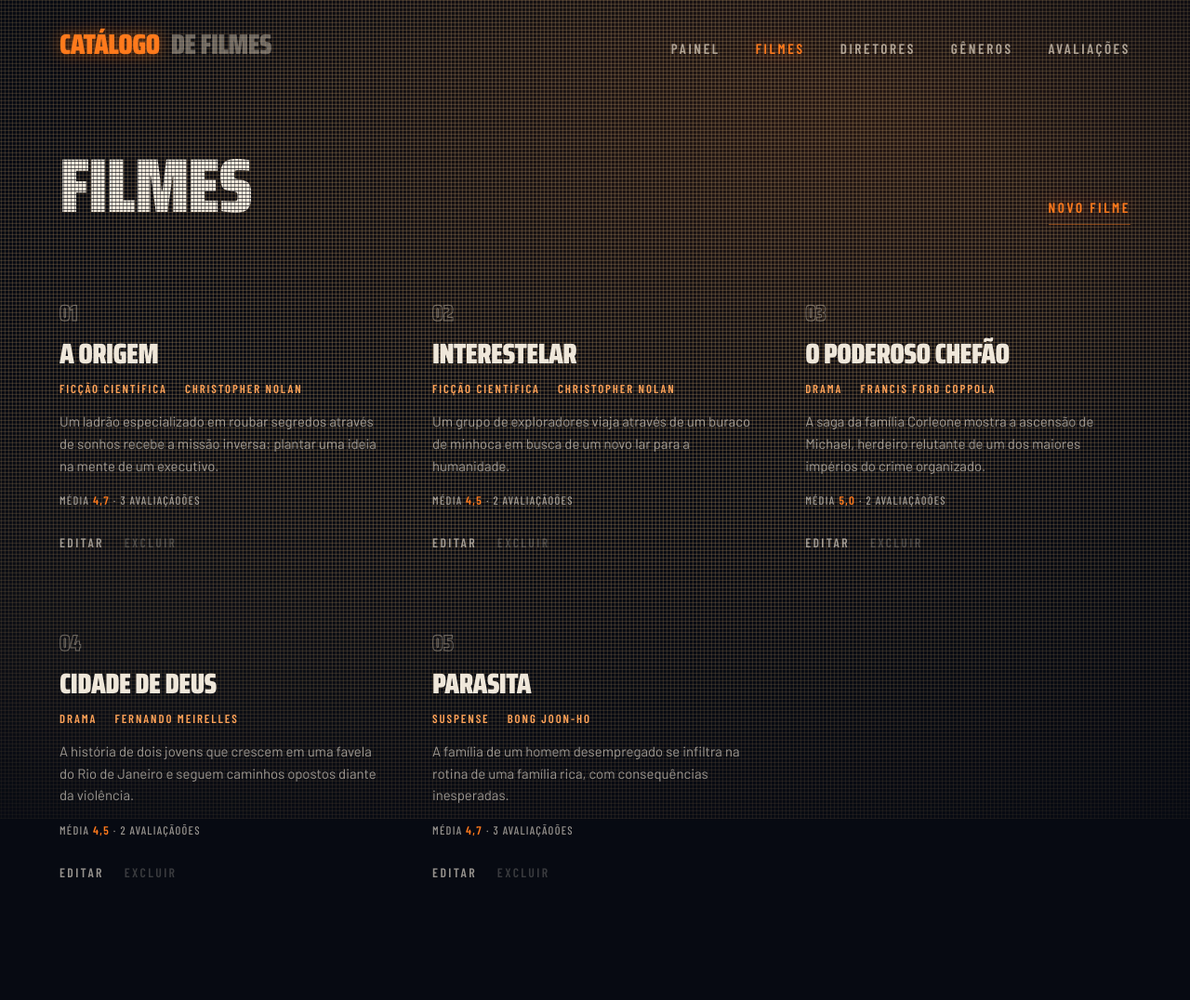
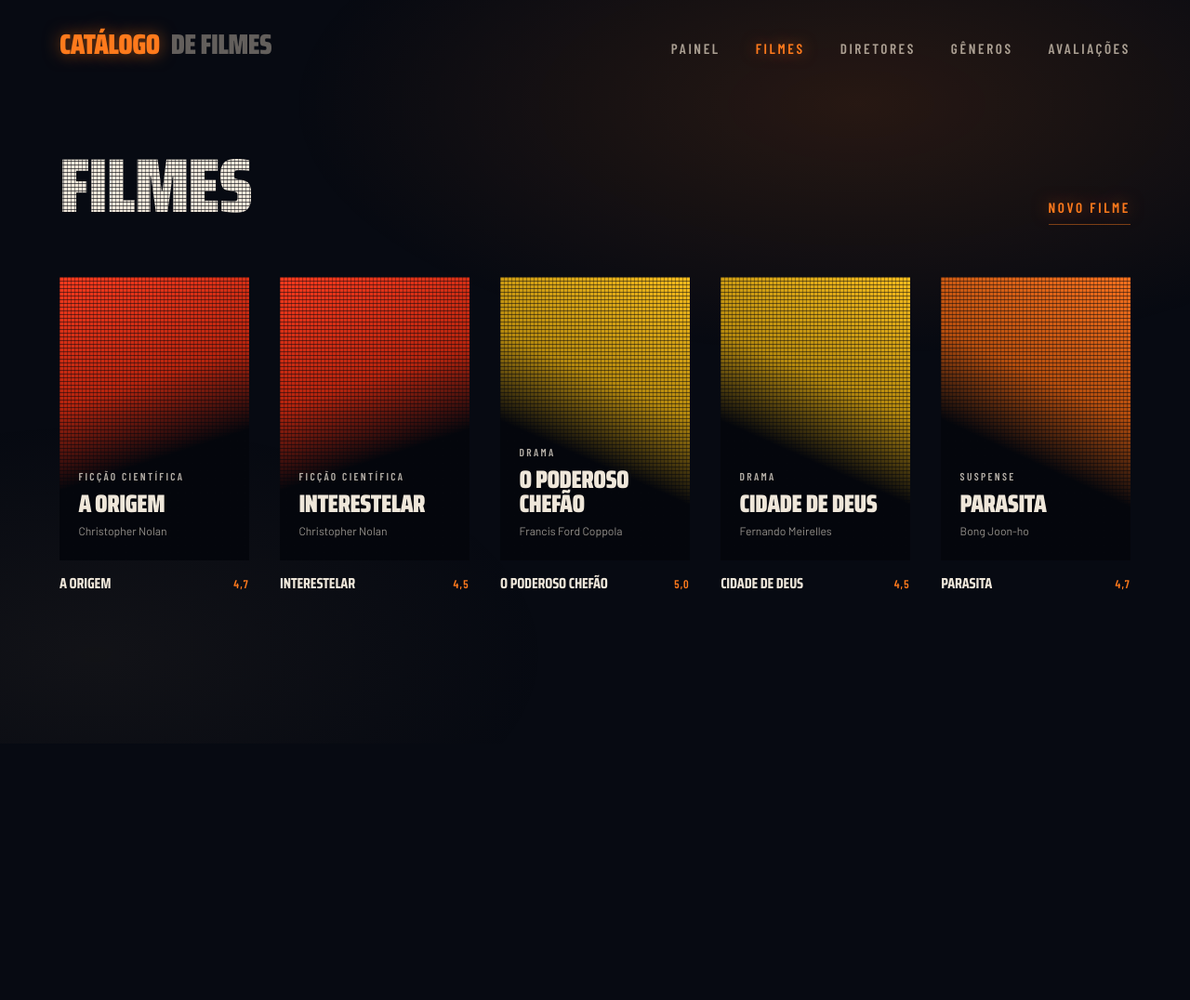
Before and after one commit to ljborgess/crud-filmes, a Django app: page /filmes/ in a window 1280 px wide. Shown: the whole page at 93% size. After the commit the page ends 635 px from the top, so only its background shows below. Run offline with Django 5.2, Linux system fonts and the light colour scheme; data comes from the database, SQL or seed files in the repository.

Commit message:
Adiciona telas de detalhe, capas autorais e grade de filmes
Telas novas:
- Detalhe de filme, diretor e genero. Cada uma e a prova visual de uma
  relacao 1:N: o filme lista suas avaliacoes e aponta para genero e
  diretor; diretor e genero listam seus filmes
- Clicar num filme agora abre o detalhe, nao mais o formulario de
  edicao; editar e excluir viram acoes dentro da pagina

Capas:
- Cada filme ganha uma capa autoral em CSS, sem imagem externa: campo de
  cor derivado do genero com a malha do mundo por cima
- Matiz entre 6 e 54 graus, a faixa do ambar ao laranja de catodo, para
  generos se distinguirem sem sair das duas cores do sistema
- Inclinacao do campo tambem varia, senao generos de matiz vizinha
  ficariam identicos
- Listagem de filmes vira grade de capas

Ajustes pedidos:
- Malha sai do fundo da pagina e permanece so dentro das letras
- Numerais do painel perdem as irmas apagadas atras: liam como falha de
  renderizacao em vez de profundidade

Correcoes:
- "avaliacaooes" no detalhe: pluralize precisa das duas formas
- Acao Excluir estava abaixo do piso de contraste em repouso

Sem mudanca de schema: matiz e inclinacao sao propriedades calculadas.

Co-Authored-By: Claude Opus 5 <noreply@anthropic.com>

```diff
--- a/catalogo/static/catalogo/style.css
+++ b/catalogo/static/catalogo/style.css
@@ -44,21 +44,16 @@ body {
 
 .gauze {
     position: fixed;
-    inset: -10vh -10vw;
+    inset: 0;
     z-index: 0;
     pointer-events: none;
+    /* chao limpo: so a luz do catodo, sem trama */
     background-image:
-        repeating-linear-gradient(0deg, var(--malha) 0 1px, transparent 1px 4px),
-        repeating-linear-gradient(90deg, var(--malha) 0 1px, transparent 1px 4px),
-        radial-gradient(ellipse 80% 55% at 68% 22%, rgba(255, 122, 28, 0.12), transparent 70%),
-        radial-gradient(ellipse 60% 50% at 10% 85%, rgba(200, 160, 106, 0.07), transparent 70%);
-    mask-image: radial-gradient(ellipse 90% 80% at 50% 40%, #000 35%, transparent 100%);
-    animation: deriva 32s linear infinite;
+        radial-gradient(ellipse 70% 50% at 72% 14%, rgba(255, 122, 28, 0.13), transparent 68%),
+        radial-gradient(ellipse 55% 45% at 8% 88%, rgba(200, 160, 106, 0.06), transparent 70%);
 }
 
-@keyframes deriva {
-    to { transform: translate3d(4px, 4px, 0); }
-}
+
 
 /* --- tipografia --------------------------------------------------------- */
 
@@ -506,7 +472,7 @@ h2.faixa-titulo {
 .acao-forte::after { transform: scaleX(1); opacity: 0.45; }
 .acao-forte:hover::after { opacity: 1; }
 
-.acao-recusa { color: var(--recusa); }
+.acao-recusa { color: rgba(239, 231, 218, 0.55); }
 .acao-recusa:hover, .acao-recusa:focus-visible { color: #ff5a3c; text-shadow: 0 0 16px rgba(255, 90, 60, 0.5); }
 
 /* --- formulário: campos sem caixa, só a base acesa ---------------------- */
@@ -690,10 +656,219 @@ input, textarea, select { caret-color: var(--golpe); }
 }
 
 @media (prefers-reduced-motion: reduce) {
-    .gauze { animation: none; }
     *, *::before, *::after {
         animation-duration: 1ms !important;
         animation-iteration-count: 1 !important;
         transition-duration: 1ms !important;
     }
 }
+
+/* --- capa autoral do filme ---------------------------------------------- */
+
+.capa {
+    position: relative;
+    aspect-ratio: 2 / 3;
+    overflow: hidden;
+    background: var(--fundo-fundo);
+    display: flex;
+    flex-direction: column;
+    justify-content: flex-end;
+    padding: 12% 10% 11%;
+    transition: transform var(--beat) var(--saida);
+}
+
+/* o campo de cor: uma diagonal do gênero cortando o terço superior */
+.capa-campo {
+    position: absolute;
+    inset: 0;
+    background:
+        linear-gradient(var(--inclinacao, 197deg),
+            hsl(var(--matiz) 92% 54%) 0%,
+            hsl(var(--matiz) 86% 38%) 38%,
+            transparent 62%);
+}
+
+/* a mesma trama das letras, agora sobre o campo */
+.capa-malha {
+    position: absolute;
+    inset: 0;
+    background-image:
+        repeating-linear-gradient(0deg, rgba(4, 6, 12, 0.5) 0 1px, transparent 1px 4px),
+        repeating-linear-gradient(90deg, rgba(4, 6, 12, 0.32) 0 1px, transparent 1px 4px);
+}
+
+.capa-genero,
+.capa-titulo,
+.capa-diretor { position: relative; }
+
+.capa-genero {
+    font-family: 'Barlow Condensed', sans-serif;
+    font-weight: 600;
+    font-size: clamp(0.56rem, 1vw, 0.72rem);
+    letter-spacing: 0.2em;
+    text-transform: uppercase;
+    color: var(--osso);
+    opacity: 0.75;
+    margin-bottom: 0.7em;
+}
+
+.capa-titulo {
+    font-family: 'Saira Condensed', sans-serif;
+    font-weight: 900;
+    text-transform: uppercase;
+    font-size: clamp(1.05rem, 2.1vw, 1.75rem);
+    line-height: 0.96;
+    letter-spacing: -0.02em;
+    color: var(--osso);
+    text-wrap: balance;
+}
+
+.capa-diretor {
+    font-family: 'Barlow', sans-serif;
+    font-size: clamp(0.62rem, 0.95vw, 0.78rem);
+    color: var(--osso-fraco);
+    margin-top: 0.55em;
+}
+
+/* --- grade de capas ------------------------------------------------------ */
+
+.grade {
+    display: grid;
+    grid-template-columns: repeat(auto-fill, minmax(min(100%, 190px), 1fr));
+    gap: clamp(22px, 2.6vw, 38px);
+}
+
+.cartaz { text-decoration: none; display: block; }
+
+.cartaz .abaixo {
+    margin-top: 12px;
+    display: flex;
+    align-items: baseline;
+    justify-content: space-between;
+    gap: 10px;
+}
+
+.cartaz .abaixo .nome {
+    font-family: 'Saira Condensed', sans-serif;
+    font-weight: 700;
+    text-transform: uppercase;
+    font-size: 1rem;
+    letter-spacing: -0.01em;
+    color: var(--osso);
+    transition: color var(--beat) var(--saida);
+}
+
+.cartaz .abaixo .nota {
+    font-family: 'Barlow Condensed', sans-serif;
+    font-weight: 600;
+    font-size: 0.78rem;
+    letter-spacing: 0.1em;
+    color: var(--golpe);
+    white-space: nowrap;
+}
+
+.cartaz:hover .capa { transform: translateY(-6px); }
+.cartaz:hover .abaixo .nome { color: var(--golpe); }
+
+/* --- página de detalhe --------------------------------------------------- */
+
+.detalhe-topo {
+    display: grid;
+    grid-template-columns: minmax(0, 240px) minmax(0, 1fr);
+    gap: clamp(28px, 4vw, 60px);
+    align-items: start;
+    margin-bottom: clamp(36px, 5vw, 64px);
+}
+
+.detalhe-topo .titulo {
+    font-family: 'Saira Condensed', sans-serif;
+    font-weight: 900;
+    text-transform: uppercase;
+    font-size: clamp(2rem, 6vw, 4.6rem);
+    line-height: 1.02;
+    padding-top: 0.06em;
+    letter-spacing: -0.03em;
+    margin: 0 0 14px;
+    max-width: calc(100vw - 2.6rem);
+    background-image:
+        repeating-linear-gradient(0deg, rgba(4, 6, 12, 0.62) 0 1px, transparent 1px 4px),
+        repeating-linear-gradient(90deg, rgba(4, 6, 12, 0.4) 0 1px, transparent 1px 4px),
+        linear-gradient(var(--osso), var(--osso));
+    -webkit-background-clip: text;
+    background-clip: text;
+    color: transparent;
+}
+
+.detalhe-topo .sinopse {
+    color: var(--osso-fraco);
+    font-size: 1.02rem;
+    margin: 18px 0 24px;
+}
+
+.vinculos {
+    display: flex;
+    flex-wrap: wrap;
+    gap: 10px 26px;
+    margin-bottom: 20px;
+}
+
+.vinculo {
+    font-family: 'Barlow Condensed', sans-serif;
+    font-weight: 600;
+    font-size: 0.82rem;
+    letter-spacing: 0.15em;
+    text-transform: uppercase;
+    color: var(--golpe-claro);
+    text-decoration: none;
+    transition: color var(--beat) var(--saida);
+}
+
+.vinculo:hover { color: var(--golpe); }
+.vinculo span { color: var(--osso-fraco); margin-right: 0.5em; }
+
+.media-grande {
+    font-family: 'Saira Condensed', sans-serif;
+    font-weight: 900;
+    font-size: clamp(2rem, 4vw, 3rem);
+    line-height: 1;
+    color: var(--golpe);
+    filter: drop-shadow(0 0 16px rgba(255, 122, 28, 0.5));
+}
+
+/* lista de avaliações dentro do detalhe */
+.avaliacao-linha { padding: 20px 0; max-width: 72ch; }
+
+.avaliacao-linha .cabecalho {
+    display: flex;
+    align-items: baseline;
+    gap: 14px;
+    flex-wrap: wrap;
+    margin-bottom: 7px;
+}
+
+.avaliacao-linha .autor {
+    font-family: 'Saira Condensed', sans-serif;
+    font-weight: 700;
+    text-transform: uppercase;
+    font-size: 1.05rem;
+    color: var(--osso);
+}
+
+.avaliacao-linha .quando {
+    font-family: 'Barlow Condensed', sans-serif;
+    letter-spacing: 0.1em;
+    text-transform: uppercase;
+    font-size: 0.74rem;
+    color: var(--recusa);
+}
+
+.avaliacao-linha .texto { color: var(--osso-fraco); font-size: 0.95rem; margin: 0; }
+
+@media (max-width: 720px) {
+    .detalhe-topo {
+        grid-template-columns: minmax(0, 1fr);
+        gap: 24px;
+    }
+    .detalhe-topo .capa-lugar { max-width: 200px; }
+    .grade { grid-template-columns: repeat(auto-fill, minmax(min(100%, 140px), 1fr)); }
+}
--- /dev/null
+++ b/catalogo/templates/catalogo/_capa.html
@@ -0,0 +1,12 @@
+{% comment %}
+Capa autoral de um filme. Recebe `filme`.
+A matiz vem do gênero e fica na faixa do laranja de cátodo, então dois gêneros
+se distinguem sem que a capa saia das duas cores do sistema.
+{% endcomment %}
+<div class="capa" style="--matiz: {{ filme.genero.matiz }}; --inclinacao: {{ filme.genero.inclinacao }}deg" aria-hidden="true">
+    <span class="capa-campo"></span>
+    <span class="capa-malha"></span>
+    <span class="capa-genero">{{ filme.genero }}</span>
+    <span class="capa-titulo">{{ filme.titulo }}</span>
+    <span class="capa-diretor">{{ filme.diretor }}</span>
+</div>
--- a/catalogo/templates/catalogo/avaliacao_lista.html
+++ b/catalogo/templates/catalogo/avaliacao_lista.html
@@ -14,7 +14,7 @@
     {% for avaliacao in avaliacoes %}
     <article class="registro">
         <span class="indice">{{ forloop.counter|stringformat:"02d" }}</span>
-        <h2>{{ avaliacao.filme.titulo }}</h2>
+        <h2><a href="{% url 'detalhe_filme' avaliacao.filme.pk %}">{{ avaliacao.filme.titulo }}</a></h2>
         <div style="margin-bottom:12px;">
             {% include 'catalogo/_estrelas.html' with avaliacao=avaliacao %}
         </div>
--- a/catalogo/templates/catalogo/diretor_lista.html
+++ b/catalogo/templates/catalogo/diretor_lista.html
@@ -14,12 +14,13 @@
     {% for diretor in diretores %}
     <article class="registro">
         <span class="indice">{{ forloop.counter|stringformat:"02d" }}</span>
-        <h2>{{ diretor.nome }}</h2>
+        <h2><a href="{% url 'detalhe_diretor' diretor.pk %}">{{ diretor.nome }}</a></h2>
         <div><span class="atributo">{{ diretor.nacionalidade }}</span></div>
         <div class="medida-linha" style="margin-top:14px;">
             <strong>{{ diretor.total_filmes }}</strong> filme{{ diretor.total_filmes|pluralize }} no catálogo
         </div>
         <div class="acoes">
+            <a href="{% url 'detalhe_diretor' diretor.pk %}" class="acao">Abrir</a>
             <a href="{% url 'editar_diretor' diretor.pk %}" class="acao">Editar</a>
             <a href="{% url 'excluir_diretor' diretor.pk %}" class="acao acao-recusa">Excluir</a>
         </div>
--- a/catalogo/templates/catalogo/filme_lista.html
+++ b/catalogo/templates/catalogo/filme_lista.html
@@ -10,28 +10,15 @@
     </div>
 </div>
 
-<div class="registros">
+<div class="grade">
     {% for filme in filmes %}
-    <article class="registro">
-        <span class="indice">{{ forloop.counter|stringformat:"02d" }}</span>
-        <h2>{{ filme.titulo }}</h2>
-        <div>
-            <span class="atributo">{{ filme.genero }}</span>
-            <span class="atributo">{{ filme.diretor }}</span>
+    <a href="{% url 'detalhe_filme' filme.pk %}" class="cartaz">
+        {% include 'catalogo/_capa.html' with filme=filme %}
+        <div class="abaixo">
+            <span class="nome">{{ filme.titulo }}</span>
+            {% if filme.media %}<span class="nota">{{ filme.media|floatformat:1 }}</span>{% endif %}
         </div>
-        <p class="corpo">{{ filme.sinopse }}</p>
-        <div class="medida-linha">
-            {% if filme.media %}
-                Média <strong>{{ filme.media|floatformat:1 }}</strong> · {{ filme.total_avaliacoes }} avaliação{{ filme.total_avaliacoes|pluralize:"ões" }}
-            {% else %}
-                Sem avaliações
-            {% endif %}
-        </div>
-        <div class="acoes">
-            <a href="{% url 'editar_filme' filme.pk %}" class="acao">Editar</a>
-            <a href="{% url 'excluir_filme' filme.pk %}" class="acao acao-recusa">Excluir</a>
-        </div>
-    </article>
+    </a>
     {% empty %}
     <p class="vazio">Nenhum filme cadastrado</p>
     {% endfor %}
--- a/catalogo/templates/catalogo/genero_lista.html
+++ b/catalogo/templates/catalogo/genero_lista.html
@@ -14,11 +14,12 @@
     {% for genero in generos %}
     <article class="registro">
         <span class="indice">{{ forloop.counter|stringformat:"02d" }}</span>
-        <h2>{{ genero.nome }}</h2>
+        <h2><a href="{% url 'detalhe_genero' genero.pk %}">{{ genero.nome }}</a></h2>
         <div class="medida-linha" style="margin-top:14px;">
             <strong>{{ genero.total_filmes }}</strong> filme{{ genero.total_filmes|pluralize }} neste gênero
         </div>
         <div class="acoes">
+            <a href="{% url 'detalhe_genero' genero.pk %}" class="acao">Abrir</a>
             <a href="{% url 'editar_genero' genero.pk %}" class="acao">Editar</a>
             <a href="{% url 'excluir_genero' genero.pk %}" class="acao acao-recusa">Excluir</a>
         </div>
--- a/catalogo/urls.py
+++ b/catalogo/urls.py
@@ -6,16 +6,19 @@ urlpatterns = [
     path('', views.dashboard, name='dashboard'),
 
     path('filmes/', views.lista_filmes, name='lista_filmes'),
+    path('filmes/<int:pk>/', views.detalhe_filme, name='detalhe_filme'),
     path('filmes/novo/', views.criar_filme, name='criar_filme'),
     path('filmes/<int:pk>/editar/', views.editar_filme, name='editar_filme'),
     path('filmes/<int:pk>/excluir/', views.excluir_filme, name='excluir_filme'),
 
     path('diretores/', views.lista_diretores, name='lista_diretores'),
+    path('diretores/<int:pk>/', views.detalhe_diretor, name='detalhe_diretor'),
     path('diretores/novo/', views.criar_diretor, name='criar_diretor'),
     path('diretores/<int:pk>/editar/', views.editar_diretor, name='editar_diretor'),
     path('diretores/<int:pk>/excluir/', views.excluir_diretor, name='excluir_diretor'),
 
     path('generos/', views.lista_generos, name='lista_generos'),
+    path('generos/<int:pk>/', views.detalhe_genero, name='detalhe_genero'),
     path('generos/novo/', views.criar_genero, name='criar_genero'),
     path('generos/<int:pk>/editar/', views.editar_genero, name='editar_genero'),
     path('generos/<int:pk>/excluir/', views.excluir_genero, name='excluir_genero'),
--- a/catalogo/views.py
+++ b/catalogo/views.py
@@ -27,6 +27,39 @@ def dashboard(request):
         'destaque': destaque,
     }
     return render(request, 'catalogo/dashboard.html', contexto)
+
+
+# ------------------------------------------------------------------ detalhes
+# Cada página abaixo é a prova visual de uma relação 1:N: o filme mostra suas
+# avaliações, o diretor e o gênero mostram seus filmes.
+
+def detalhe_filme(request, pk):
+    filme = get_object_or_404(
+        Filme.objects.select_related('genero', 'diretor'), pk=pk
+    )
+    avaliacoes = filme.avaliacoes.all()
+    return render(request, 'catalogo/filme_detalhe.html', {
+        'filme': filme,
+        'avaliacoes': avaliacoes,
+        'media': avaliacoes.aggregate(m=Avg('nota'))['m'],
+        'do_mesmo_diretor': filme.diretor.filmes.exclude(pk=filme.pk).select_related('genero'),
+    })
+
+
+def detalhe_diretor(request, pk):
+    diretor = get_object_or_404(Diretor, pk=pk)
+    return render(request, 'catalogo/diretor_detalhe.html', {
+        'diretor': diretor,
+        'filmes': diretor.filmes.select_related('genero').annotate(media=Avg('avaliacoes__nota')),
+    })
+
+
+def detalhe_genero(request, pk):
+    genero = get_object_or_404(Genero, pk=pk)
+    return render(request, 'catalogo/genero_detalhe.html', {
+        'genero': genero,
+        'filmes': genero.filmes.select_related('diretor').annotate(media=Avg('avaliacoes__nota')),
+    })
 
 
 # -------------------------------------------------------------------- filmes
```
Also changed, not shown: other parts of catalogo/static/catalogo/style.css (+0 -29 lines), DECISOES.md (+52 -0 lines), catalogo/models.py (+19 -0 lines), catalogo/templates/catalogo/dashboard.html (+4 -8 lines), catalogo/templates/catalogo/diretor_detalhe.html (added, +36 -0 lines), catalogo/templates/catalogo/filme_detalhe.html (added, +67 -0 lines), catalogo/templates/catalogo/genero_detalhe.html (added, +35 -0 lines).
